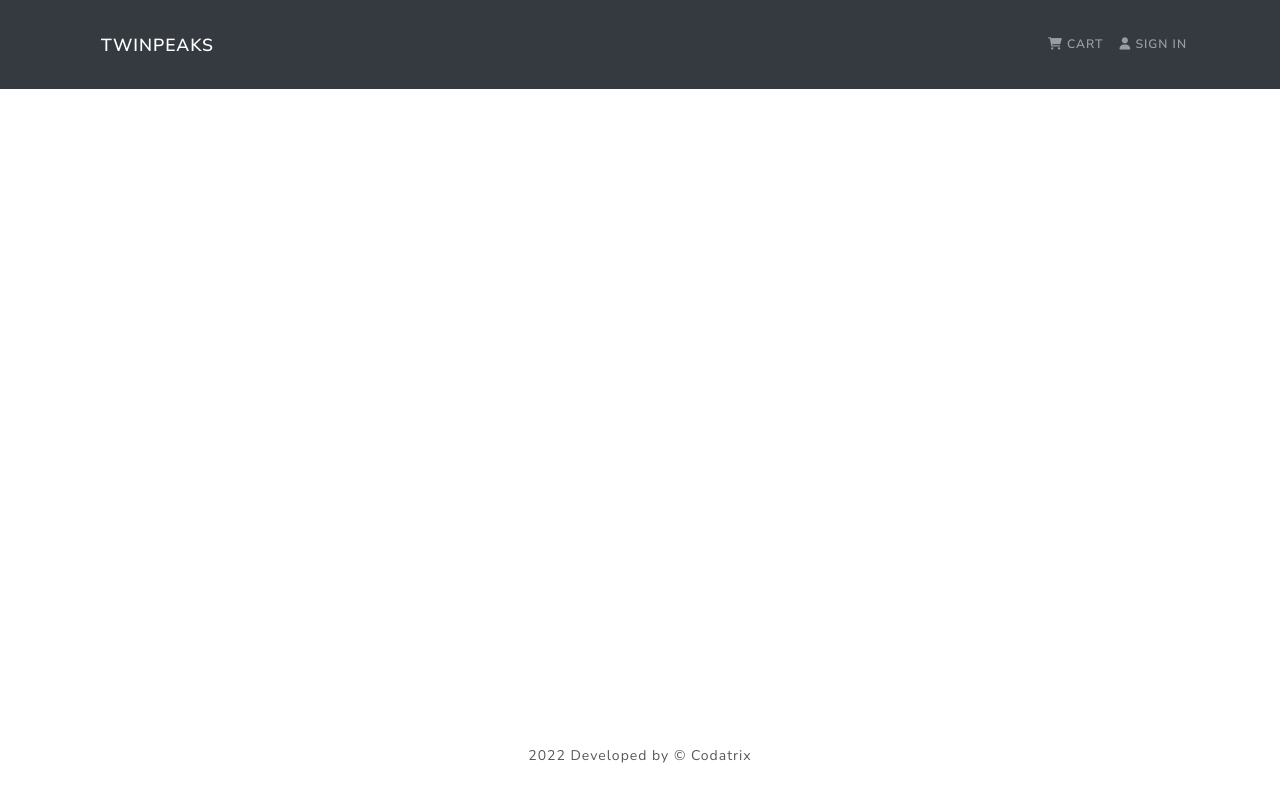
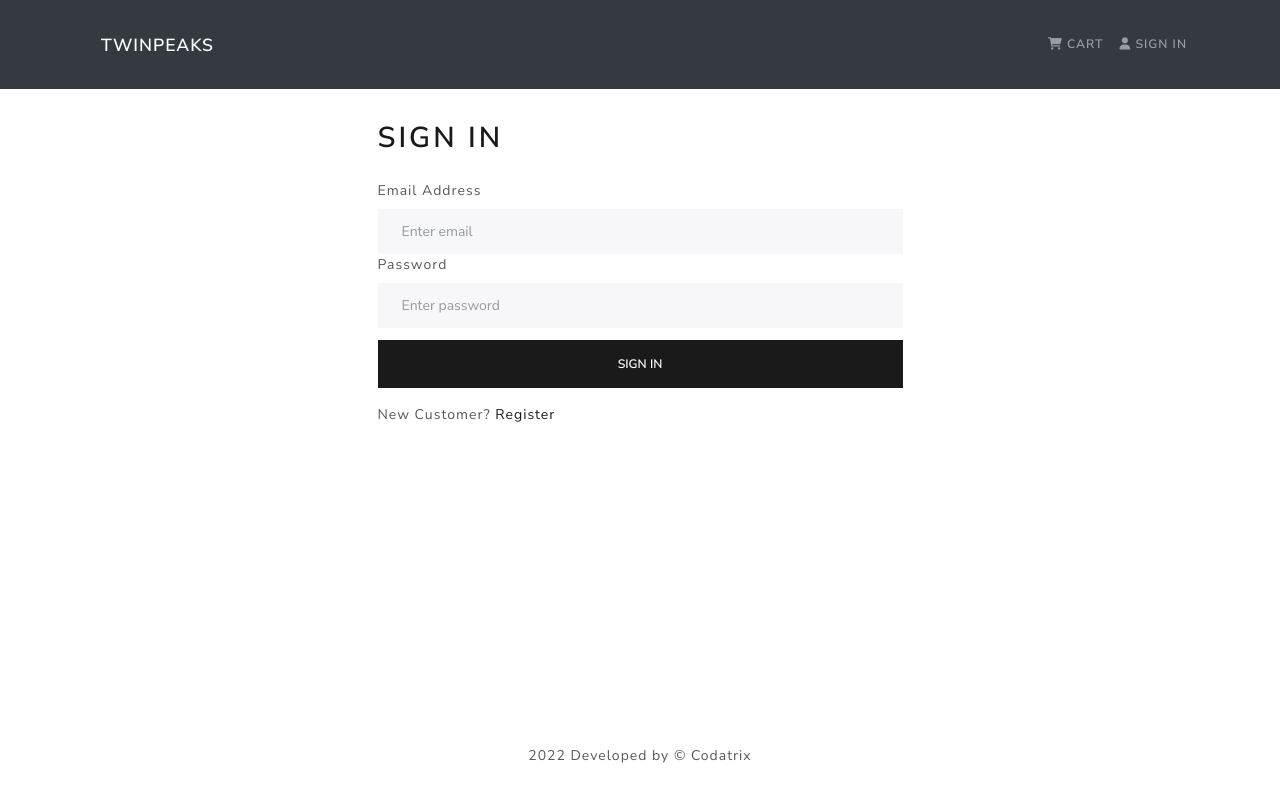
Before and after one commit to Codatrix1/TwinPeaks-MERN-Store, a React (Create React App) app in the folder frontend/: page /login in a window 1280 px wide. Built offline with nearby package versions, Linux system fonts and the light colour scheme.

Commit message:
User Login Screen & Functionality

```diff
--- a/frontend/src/App.js
+++ b/frontend/src/App.js
@@ -10,6 +10,7 @@
 import HomeScreen from "./screens/HomeScreen";
 import ProductScreen from "./screens/ProductScreen";
 import CartScreen from "./screens/CartScreen";
+import LoginScreen from "./screens/LoginScreen";
 
 //-----------------
 // React Component
@@ -21,9 +22,10 @@
 
       <main>
         <Container className="py-3">
-          <Route exact path="/" component={HomeScreen} />
+          <Route path="/login" component={LoginScreen} />
           <Route path="/products/:id" component={ProductScreen} />
           <Route path="/cart/:id?" component={CartScreen} />
+          <Route exact path="/" component={HomeScreen} />
         </Container>
       </main>
 
--- /dev/null
+++ b/frontend/src/components/FormContainer.jsx
@@ -0,0 +1,22 @@
+import React from "react";
+import { Container, Row, Col } from "react-bootstrap";
+
+//-----------------
+// React Component
+//-----------------
+const FormContainer = ({ children }) => {
+  return (
+    <Container>
+      <Row className="justify-content-md-center">
+        <Col xs={12} md={6}>
+          {children}
+        </Col>
+      </Row>
+    </Container>
+  );
+};
+
+//----------------
+// Default Export
+//----------------
+export default FormContainer;
--- /dev/null
+++ b/frontend/src/screens/LoginScreen.jsx
@@ -0,0 +1,96 @@
+import React, { useState, useEffect } from "react";
+import { Link, Redirect } from "react-router-dom";
+import { Form, Button, Row, Col } from "react-bootstrap";
+
+// import components
+import Message from "../components/Message";
+import Loader from "../components/Loader";
+import FormContainer from "../components/FormContainer";
+
+// redux stuff
+import { useDispatch, useSelector } from "react-redux";
+import { login } from "../actions/userActions";
+
+//-----------------
+// React Component
+//-----------------
+const LoginScreen = ({ location, history }) => {
+  const [email, setEmail] = useState("");
+  const [password, setPassword] = useState("");
+
+  const redirect = location.search ? location.search.split("=")[1] : "/";
+
+  // useDispatch
+  const dispatch = useDispatch();
+
+  // useSelector
+  const userLogin = useSelector((state) => state.userLogin);
+  const { loading, error, userInfo } = userLogin;
+
+  // useEffect
+  useEffect(() => {
+    if (userInfo) {
+      history.push(redirect);
+    }
+  }, [history, userInfo, redirect]);
+
+  // Form Submit Handler
+  const submitHandler = (e) => {
+    e.preventDefault();
+    dispatch(login(email, password));
+  };
+
+  return (
+    <FormContainer>
+      <h1>Sign In</h1>
+      {error && <Message variant="danger">{error}</Message>}
+      {loading && <Loader />}
+
+      <Form onSubmit={submitHandler}>
+        {/* Email Field*/}
+        <Form.Group controlId="email">
+          <Form.Label>Email Address</Form.Label>
+          <Form.Control
+            type="email"
+            placeholder="Enter email"
+            value={email}
+            onChange={(e) => setEmail(e.target.value)}
+          />
+        </Form.Group>
+        {/* Password Field*/}
+        <Form.Group controlId="password">
+          <Form.Label>Password</Form.Label>
+          <Form.Control
+            type="password"
+            placeholder="Enter password"
+            value={password}
+            onChange={(e) => setPassword(e.target.value)}
+          />
+        </Form.Group>
+        {/* Sign In Button Field*/}
+        <Button
+          type="submit"
+          variant="primary"
+          className="btn-block"
+          style={{ marginTop: "12px" }}
+        >
+          Sign In
+        </Button>
+      </Form>
+      {/* New Customer Register Field*/}
+      <Row className="py-3">
+        <Col>
+          New Customer?{" "}
+          <Link to={redirect ? `/register?redirect=${redirect}` : "/register"}>
+            Register
+          </Link>
+        </Col>
+      </Row>
+    </FormContainer>
+  );
+};
+
+//----------------
+// Export Default
+//----------------
+export default LoginScreen;
```
